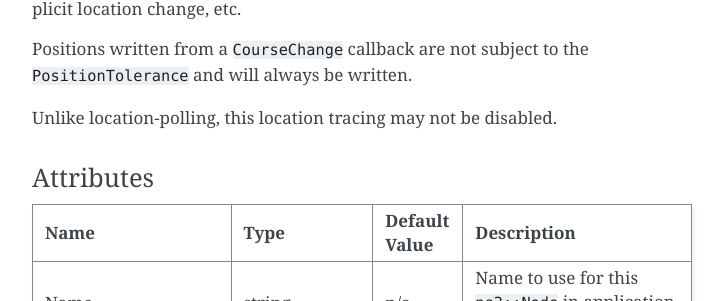
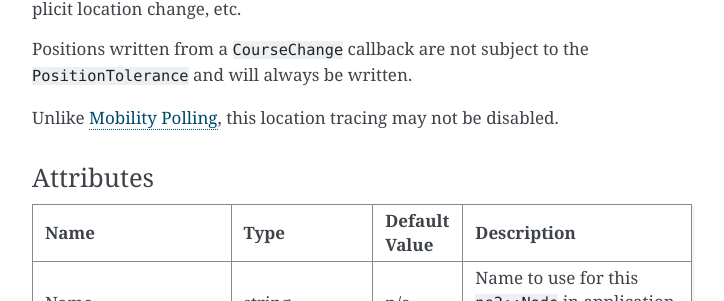
Before and after one commit to usnistgov/NetSimulyzer-ns3-module, a Sphinx documentation site: the page built from doc/source/nodes.rst, in a window 1280 px wide and 900 px high, scrolled down 3444 px. Shown: the part 154-455 px from the top of the window, without its empty margins (388-1112 px from the left). Built offline with Sphinx 7.4.7, drawn with Linux system fonts in a browser that asks for light colours.

Commit message:
Fix reference to location polling

```diff
--- a/doc/source/nodes.rst
+++ b/doc/source/nodes.rst
@@ -142,7 +142,7 @@ etc.
 Positions written from a ``CourseChange`` callback are not subject to the ``PositionTolerance``
 and will always be written.
 
-Unlike :ref:`location-polling`, this location tracing may not be disabled.
+Unlike :ref:`orchestrator-mobility-polling`, this location tracing may not be disabled.
 
 Attributes
 ^^^^^^^^^^
```
